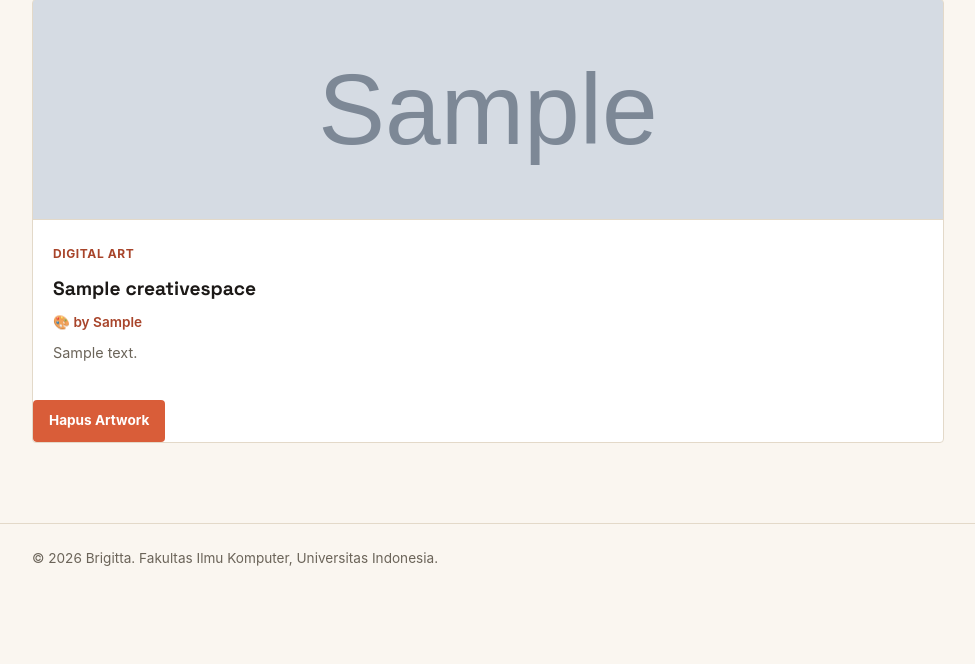
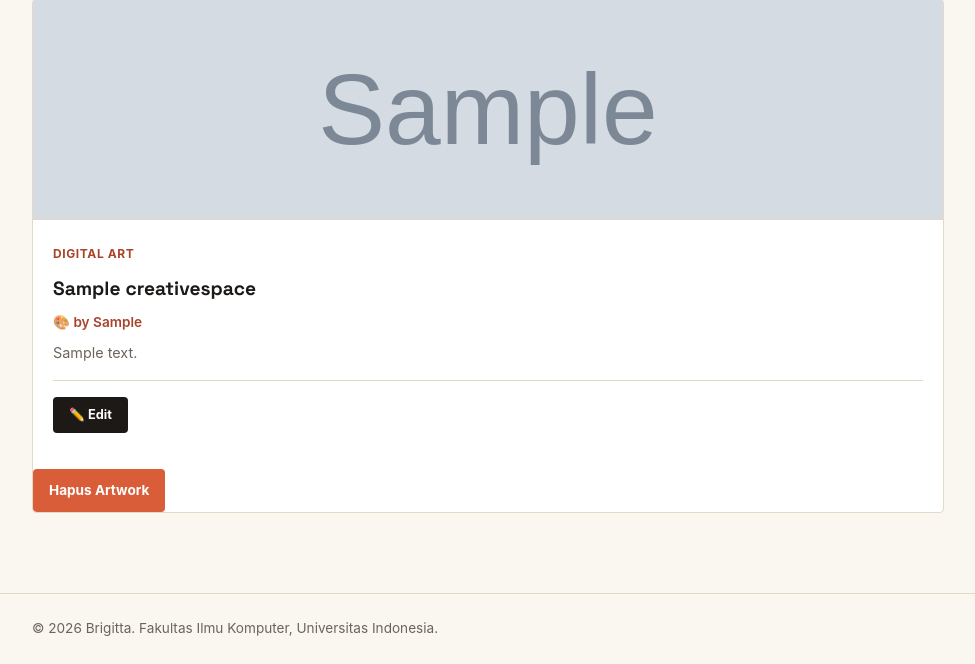
Before and after one commit to brigittasimanjuntak/myportfolio, a Django app: page /creative-space/ in a window 1280 px wide. Shown: the part 231-895 px from the top of the page, without its empty margins (152-1127 px from the left). Before the commit the page ends 797 px from the top, so only its background shows below. Run offline with Django 5.2, Linux system fonts and the light colour scheme; tables that the repository leaves empty hold one stand-in row (values such as "Sample post"); grey boxes marked "Sample" are stand-in pictures.

Commit message:
adding update_creative_space function on views.py >> adding update_creative_space path on urls.py >> adding second button for edit artwork on creativespace.html >> adding the option to edit artwork on creativespaceform.html just wanna push in case the last time i havent press the save button -_-

```diff
--- a/main/urls.py
+++ b/main/urls.py
@@ -1,5 +1,5 @@
 from django.urls import path
-from main.views import delete_creative_space, get_creativespaces_json, show_main, show_experience, show_creative_space, create_creative_space
+from main.views import delete_creative_space, get_creativespaces_json, show_main, show_experience, show_creative_space, create_creative_space, update_creative_space
 
 app_name = "main"
 
@@ -10,4 +10,5 @@ urlpatterns = [
     path("creative-space/add/", create_creative_space, name="create_creative_space"),
     path("api/creativespaces/", get_creativespaces_json, name="get_creative_spaces_json"),
     path("creative-spaces/<uuid:creative_space_id>/delete/", delete_creative_space, name="delete_creative_space"),
+    path("creative-space/<uuid:creative_space_id>/edit/", update_creative_space, name="update_creative_space"),
 ]
--- a/static/css/style.css
+++ b/static/css/style.css
@@ -247,6 +247,18 @@ h1, .brand {
     font-size: 0.9rem;
     line-height: 1.5;
 }
+.creative-actions {
+    display: flex;
+    gap: 0.5rem;
+    margin-top: 1rem;
+    padding-top: 1rem;
+    border-top: 1px solid var(--line);
+}
+
+.creative-actions .button {
+    font-size: 0.8rem;
+    padding: 0.5rem 1rem;
+}
 
 .audio-wrapper {
     background-image: url('/static/media/audioplayer.png');
--- a/templates/creativespace.html
+++ b/templates/creativespace.html
@@ -27,6 +27,10 @@
                                         {{ artwork.description }}
                                     </p>
                                 {% endif %}
+                                <div class="creative-actions">
+                                <a href="{% url 'main:update_creative_space' artwork.id %}" class="button button-secondary">
+                                    ✏️ Edit </a>
+                                </div>
                             </div>
                         {% include "components/creativespace_delete_modal.html" %}
                         </article>
```
Also changed, not shown: templates/creativespaceform.html (+6 -4 lines).
